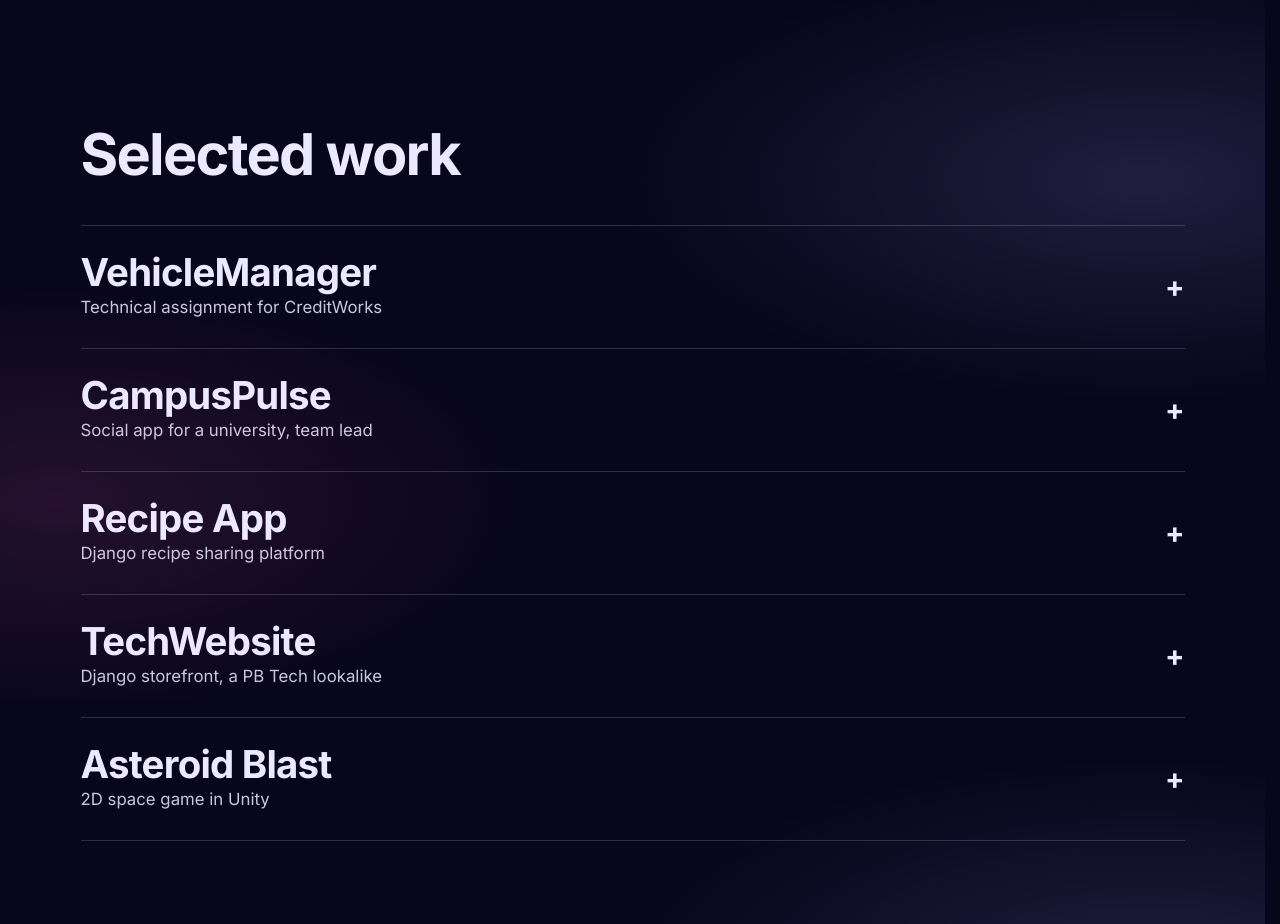
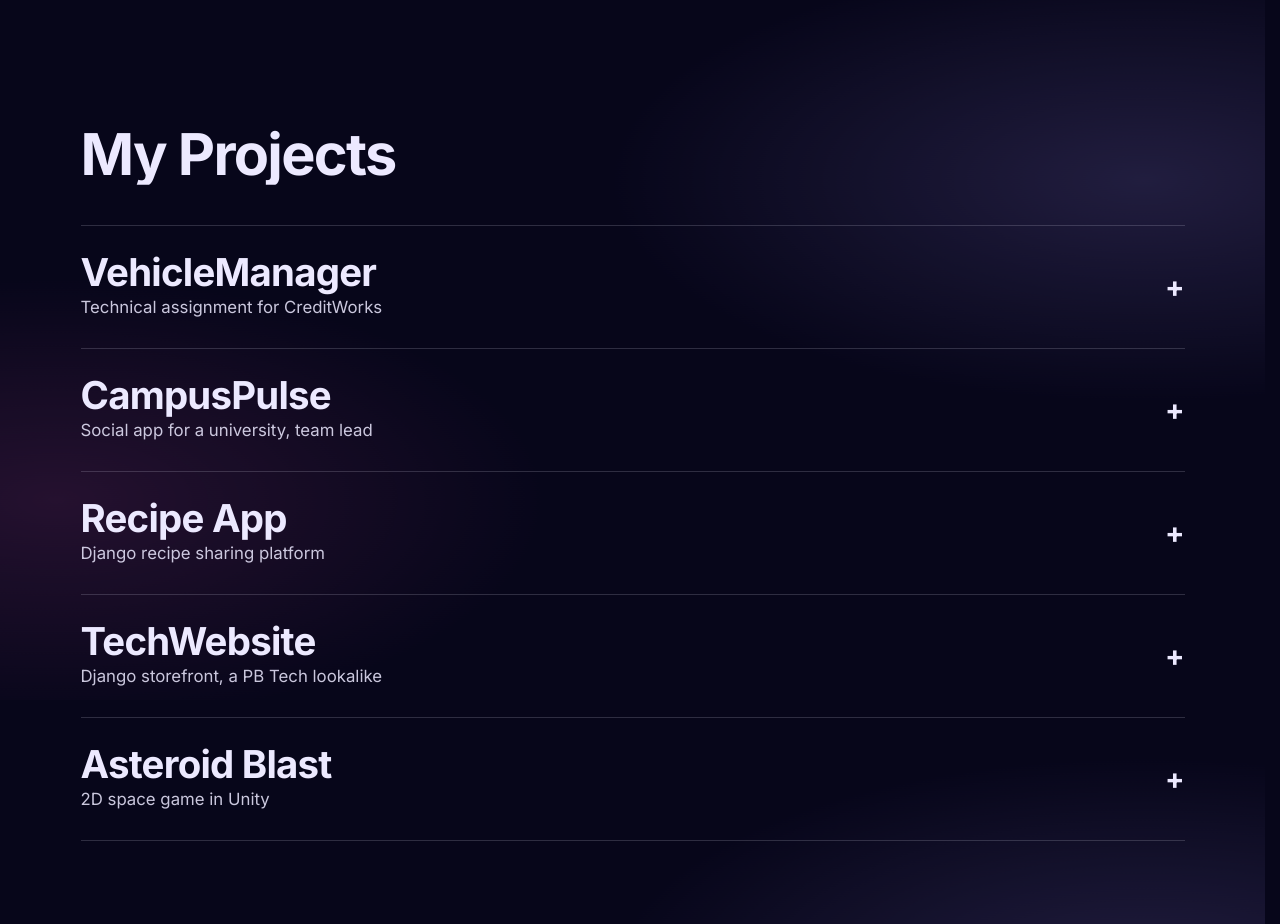
Before and after one commit to Kyran4/Kyran4.github.io, a plain HTML site: page index.html in a window 1280 px wide. Shown: the part 900-1824 px from the top of the page. Drawn offline with Linux system fonts and the light colour scheme.

Commit message:
fix title again

```diff
--- a/index.html
+++ b/index.html
@@ -135,7 +135,7 @@ body.open{overflow:hidden}
 <div class="mq" aria-hidden="true"><div id="mq"></div></div>
 
 <section id="work">
-  <h2>Selected work</h2>
+  <h2>My Projects</h2>
   <div class="work" id="list"></div>
 </section>
 
```
